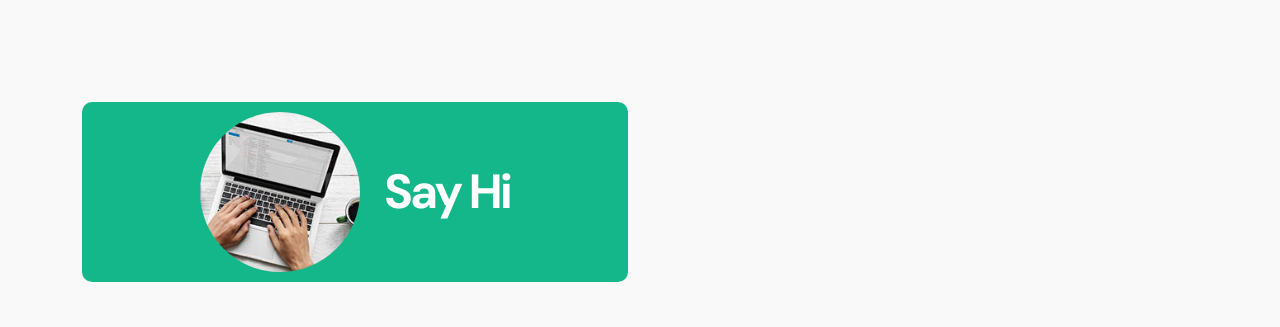
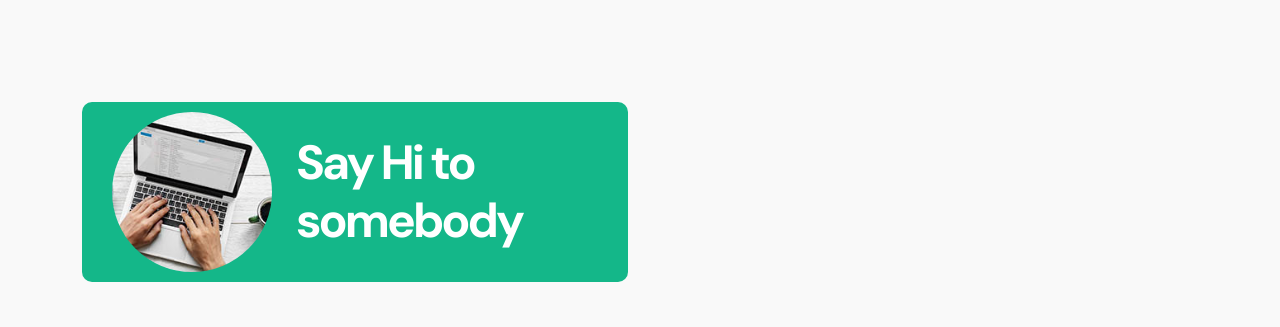
Before and after one commit to isam1981/websitetest, a plain HTML site: page index.html in a window 1280 px wide. Shown: the part 4939-5266 px from the top of the page. Drawn offline with Linux system fonts and the light colour scheme.

Commit message:
add something

```diff
--- a/index.html
+++ b/index.html
@@ -423,7 +423,7 @@ https://templatemo.com/tm-578-first-portfolio
                                 <div class="section-title-wrap d-flex justify-content-center align-items-center mb-5">
                                     <img src="images/aerial-view-man-using-computer-laptop-wooden-table.jpg" class="avatar-image img-fluid" alt="">
 
-                                    <h2 class="text-white ms-4 mb-0">Say Hi</h2>
+                                    <h2 class="text-white ms-4 mb-0">Say Hi to somebody</h2>
                                 </div>
                             </div>
 
```
